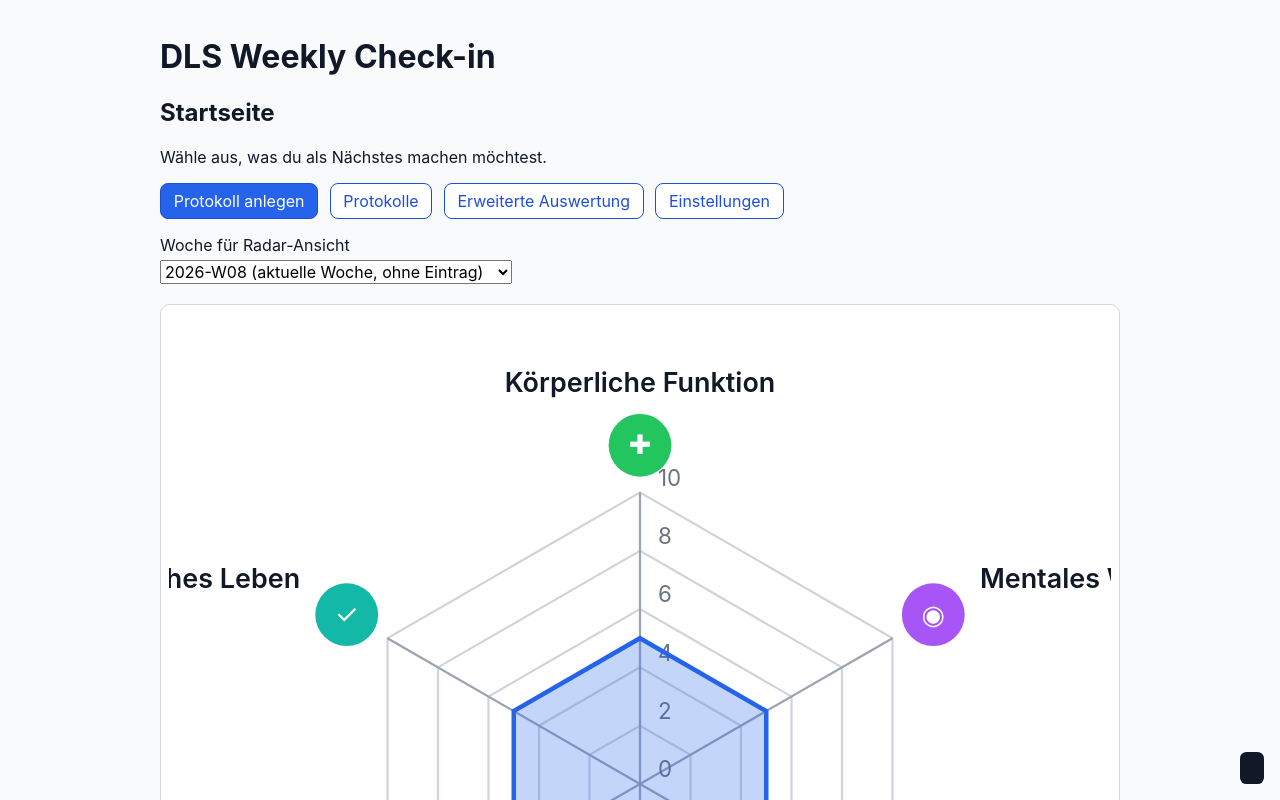
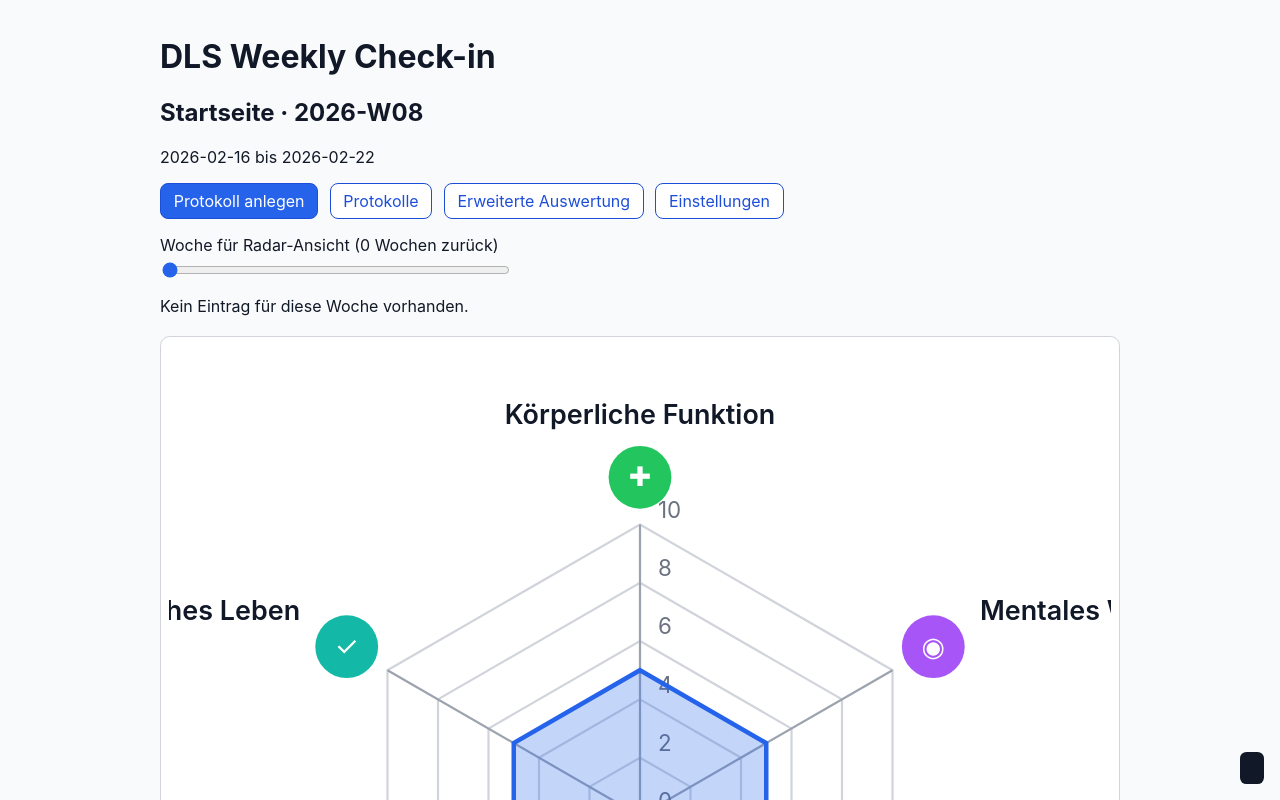
Before and after one commit to TheJoboy/DLS, a React (Vite) app: page / in a window 1280 px wide. Shown: the top 800 px of the page. Built offline with nearby package versions, Linux system fonts and the light colour scheme.

Commit message:
Add Home week range slider with week lookup

```diff
--- a/src/domain/isoWeek.ts
+++ b/src/domain/isoWeek.ts
@@ -19,3 +19,9 @@ export function getIsoWeekInfo(date = new Date()) {
     dateTo: sunday.toISOString().slice(0, 10)
   };
 }
+
+export function getIsoWeekInfoWeeksAgo(weeksAgo: number, baseDate = new Date()) {
+  const targetDate = new Date(baseDate);
+  targetDate.setDate(baseDate.getDate() - (weeksAgo * 7));
+  return getIsoWeekInfo(targetDate);
+}
--- a/src/features/home/HomeScreen.tsx
+++ b/src/features/home/HomeScreen.tsx
@@ -1,35 +1,29 @@
 import { useEffect, useMemo, useState } from 'react';
 import { Link } from 'react-router-dom';
 import { createDefaultWeeklyMainCategoryScores } from '../../config/main-categories';
-import { getIsoWeekInfo } from '../../domain/isoWeek';
+import { getIsoWeekInfoWeeksAgo } from '../../domain/isoWeek';
 import type { WeeklyEntry } from '../../domain/models';
 import { weeklyEntryStore } from '../../storage/db';
 import { RadarHealthChart } from './RadarHealthChart';
 
 export function HomeScreen() {
-  const currentWeek = getIsoWeekInfo().isoWeekKey;
-  const [entries, setEntries] = useState<WeeklyEntry[]>([]);
-  const [selectedWeek, setSelectedWeek] = useState(currentWeek);
+  const [weeksAgo, setWeeksAgo] = useState(0);
+  const [selectedEntry, setSelectedEntry] = useState<WeeklyEntry | undefined>(undefined);
+
+  const selectedWeekInfo = useMemo(() => getIsoWeekInfoWeeksAgo(weeksAgo), [weeksAgo]);
 
   useEffect(() => {
-    weeklyEntryStore.getAll().then((allEntries) => {
-      setEntries(allEntries);
-      const hasCurrentWeek = allEntries.some((entry) => entry.isoWeekKey === currentWeek);
-      if (!hasCurrentWeek && allEntries.length > 0) {
-        setSelectedWeek(allEntries[0].isoWeekKey);
-      }
+    weeklyEntryStore.getByWeek(selectedWeekInfo.isoWeekKey).then((entry) => {
+      setSelectedEntry(entry);
     });
-  }, [currentWeek]);
-
-  const selectedEntry = useMemo(
-    () => entries.find((entry) => entry.isoWeekKey === selectedWeek),
-    [entries, selectedWeek]
-  );
+  }, [selectedWeekInfo.isoWeekKey]);
 
   return (
     <section>
-      <h2>Startseite</h2>
-      <p>Wähle aus, was du als Nächstes machen möchtest.</p>
+      <h2>Startseite · {selectedWeekInfo.isoWeekKey}</h2>
+      <p>
+        {selectedWeekInfo.dateFrom} bis {selectedWeekInfo.dateTo}
+      </p>
       <nav aria-label="Schnellzugriffe" className="actions">
         <Link className="button" to="/protokoll-anlegen">Protokoll anlegen</Link>
         <Link className="button secondary" to="/entries">Protokolle</Link>
@@ -38,22 +32,19 @@ export function HomeScreen() {
       </nav>
 
       <div className="field home-week-selector">
-        <label htmlFor="home-week">Woche für Radar-Ansicht</label>
-        <select
-          id="home-week"
-          value={selectedWeek}
-          onChange={(event) => setSelectedWeek(event.target.value)}
-        >
-          {entries.map((entry) => (
-            <option key={entry.isoWeekKey} value={entry.isoWeekKey}>
-              {entry.isoWeekKey}
-            </option>
-          ))}
-          {!entries.some((entry) => entry.isoWeekKey === currentWeek) && (
-            <option value={currentWeek}>{currentWeek} (aktuelle Woche, ohne Eintrag)</option>
-          )}
-        </select>
+        <label htmlFor="home-week-range">Woche für Radar-Ansicht ({weeksAgo} Wochen zurück)</label>
+        <input
+          id="home-week-range"
+          type="range"
+          min={0}
+          max={10}
+          step={1}
+          value={weeksAgo}
+          onChange={(event) => setWeeksAgo(Number(event.target.value))}
+        />
       </div>
+
+      {!selectedEntry && <p>Kein Eintrag für diese Woche vorhanden.</p>}
 
       <RadarHealthChart values={selectedEntry?.mainCategoryScores ?? createDefaultWeeklyMainCategoryScores()} />
     </section>
```
